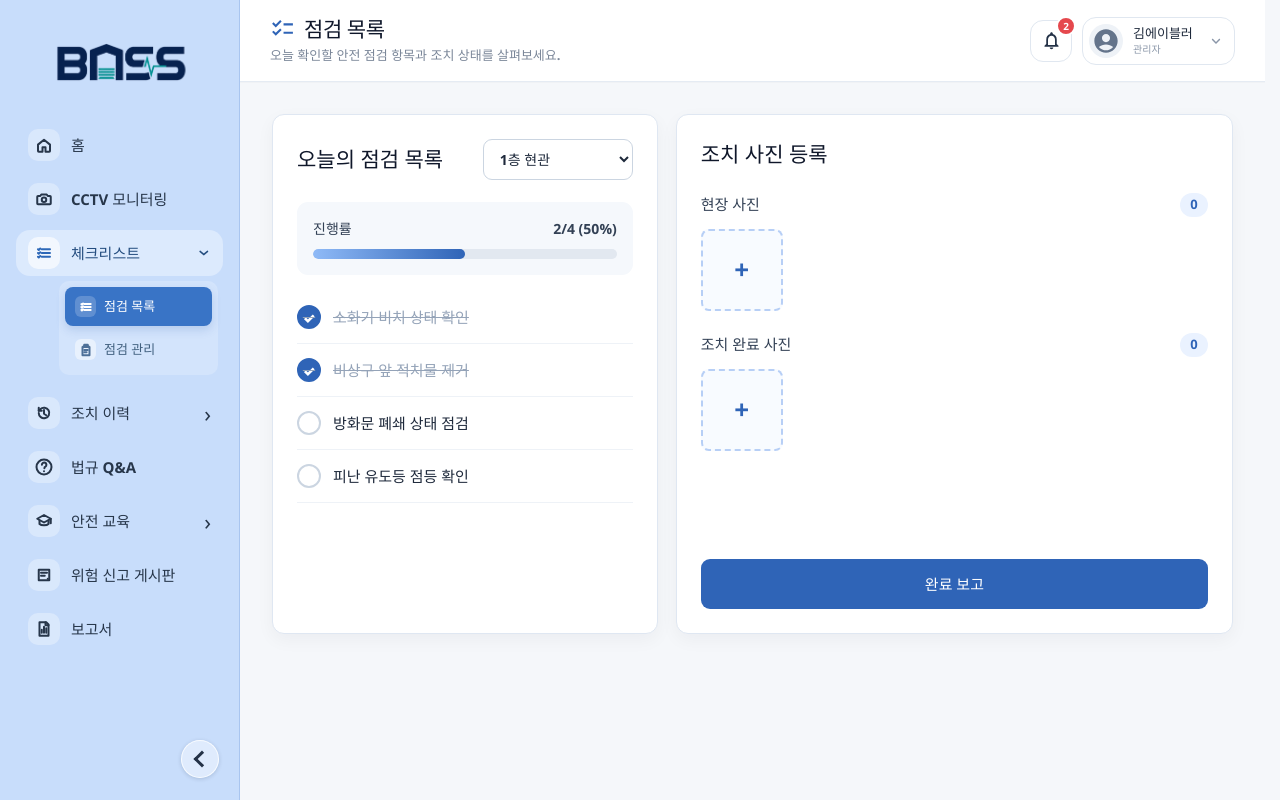
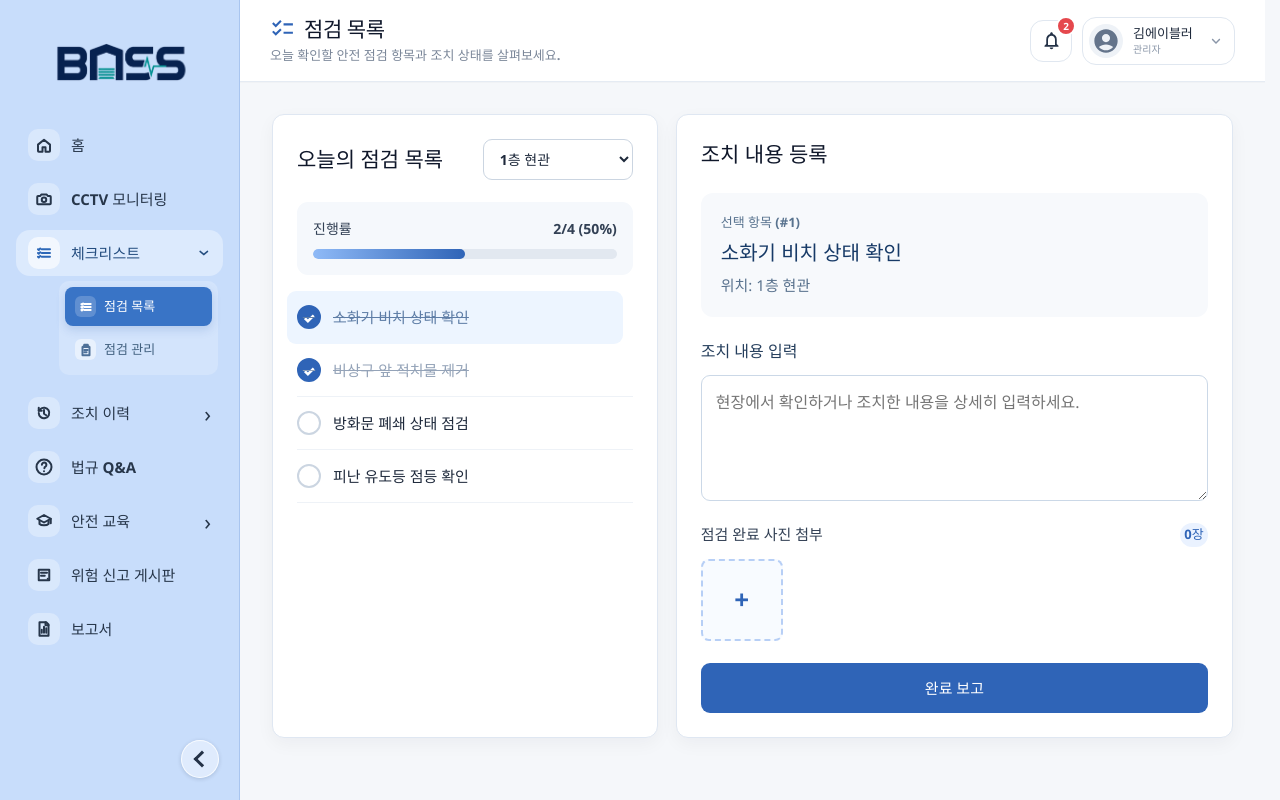
Before and after one commit to aivle-team03/frontend, a React (Vite) app: page /checklists in a window 1280 px wide. Built offline with nearby package versions, Linux system fonts and the light colour scheme; a web font is replaced by a local one.

Commit message:
체크리스트 점검내용 추가

```diff
--- a/src/pages/ChecklistPage.jsx
+++ b/src/pages/ChecklistPage.jsx
@@ -6,16 +6,22 @@ import '../styles/checklist.css'
 function ChecklistPage() {
   const [dataByLocation, setDataByLocation] = useState(CHECKLIST_MOCK_DATA)
   const [selectedLocation, setSelectedLocation] = useState(Object.keys(CHECKLIST_MOCK_DATA)[0])
-  const [beforeImages, setBeforeImages] = useState([])
-  const [afterImages, setAfterImages] = useState([])
+  const [selectedTaskId, setSelectedTaskId] = useState(CHECKLIST_MOCK_DATA[Object.keys(CHECKLIST_MOCK_DATA)[0]][0]?.id)
+  const [actionRecords, setActionRecords] = useState({})
   const [selectedImage, setSelectedImage] = useState(null)
-  const beforeInputRef = useRef(null)
-  const afterInputRef = useRef(null)
+  const photoInputRef = useRef(null)
 
   const currentTasks = dataByLocation[selectedLocation] ?? []
+  const selectedTask = currentTasks.find((task) => task.id === selectedTaskId) ?? currentTasks[0]
+  const selectedAction = actionRecords[selectedTask?.id] ?? { content: '', images: [] }
   const completedCount = currentTasks.filter((task) => task.completed).length
   const totalCount = currentTasks.length
   const progressPercent = totalCount ? Math.round((completedCount / totalCount) * 100) : 0
+
+  const selectLocation = (location) => {
+    setSelectedLocation(location)
+    setSelectedTaskId(dataByLocation[location]?.[0]?.id)
+  }
 
   const toggleTask = (taskId) => {
     setDataByLocation((currentData) => ({
@@ -26,23 +32,30 @@ function ChecklistPage() {
     }))
   }
 
-  const handleFileChange = (event, setImages) => {
+  const updateSelectedAction = (patch) => {
+    if (!selectedTask) return
+    setActionRecords((current) => ({
+      ...current,
+      [selectedTask.id]: { content: '', images: [], ...current[selectedTask.id], ...patch },
+    }))
+  }
+
+  const handleFileChange = (event) => {
     const files = Array.from(event.target.files ?? [])
-
     files.forEach((file) => {
       const reader = new FileReader()
       reader.onloadend = () => {
-        setImages((currentImages) => [...currentImages, reader.result])
+        setActionRecords((current) => {
+          const record = current[selectedTask.id] ?? { content: '', images: [] }
+          return { ...current, [selectedTask.id]: { ...record, images: [...record.images, reader.result] } }
+        })
       }
       reader.readAsDataURL(file)
     })
-
     event.target.value = ''
   }
 
-  const deleteImage = (index, setImages) => {
-    setImages((currentImages) => currentImages.filter((_, imageIndex) => imageIndex !== index))
-  }
+  const deleteImage = (index) => updateSelectedAction({ images: selectedAction.images.filter((_, imageIndex) => imageIndex !== index) })
 
   return (
     <section className="checklist-page">
@@ -50,117 +63,58 @@ function ChecklistPage() {
         <article className="checklist-card">
           <div className="checklist-card-header">
             <h2>오늘의 점검 목록</h2>
-            <select
-              value={selectedLocation}
-              onChange={(event) => setSelectedLocation(event.target.value)}
-            >
-              {Object.keys(dataByLocation).map((location) => (
-                <option key={location} value={location}>
-                  {location}
-                </option>
-              ))}
+            <select value={selectedLocation} onChange={(event) => selectLocation(event.target.value)}>
+              {Object.keys(dataByLocation).map((location) => <option key={location} value={location}>{location}</option>)}
             </select>
           </div>
 
           <div className="checklist-progress">
-            <div>
-              <strong>진행률</strong>
-              <span>
-                {completedCount}/{totalCount} ({progressPercent}%)
-              </span>
-            </div>
-            <div className="progress-track">
-              <span style={{ width: `${progressPercent}%` }} />
-            </div>
+            <div><strong>진행률</strong><span>{completedCount}/{totalCount} ({progressPercent}%)</span></div>
+            <div className="progress-track"><span style={{ width: `${progressPercent}%` }} /></div>
           </div>
 
           <div className="task-list">
             {currentTasks.map((task) => (
-              <button
-                className={task.completed ? 'task-item is-completed' : 'task-item'}
-                key={task.id}
-                type="button"
-                onClick={() => toggleTask(task.id)}
-              >
-                <span className="task-check">{task.completed && '✓'}</span>
+              <div className={`task-item${task.completed ? ' is-completed' : ''}${task.id === selectedTask?.id ? ' is-selected' : ''}`} key={task.id} role="button" tabIndex={0} onClick={() => setSelectedTaskId(task.id)} onKeyDown={(event) => { if (event.key === 'Enter' || event.key === ' ') setSelectedTaskId(task.id) }}>
+                <button className="task-check" type="button" aria-label={`${task.text} 완료 처리`} onClick={(event) => { event.stopPropagation(); toggleTask(task.id) }}>{task.completed && '✓'}</button>
                 <span>{task.text}</span>
-              </button>
+              </div>
             ))}
           </div>
         </article>
 
         <article className="checklist-card action-card">
-          <h2>조치 사진 등록</h2>
-          <ImageUploadSection
-            count={beforeImages.length}
-            inputRef={beforeInputRef}
-            label="현장 사진"
-            images={beforeImages}
-            onAdd={(event) => handleFileChange(event, setBeforeImages)}
-            onDelete={(index) => deleteImage(index, setBeforeImages)}
-            onPreview={setSelectedImage}
-          />
-          <ImageUploadSection
-            count={afterImages.length}
-            inputRef={afterInputRef}
-            label="조치 완료 사진"
-            images={afterImages}
-            onAdd={(event) => handleFileChange(event, setAfterImages)}
-            onDelete={(index) => deleteImage(index, setAfterImages)}
-            onPreview={setSelectedImage}
-          />
-          <button className="submit-action-button" type="button">
-            완료 보고
-          </button>
+          <h2>조치 내용 등록</h2>
+          {selectedTask ? <>
+            <div className="selected-task-summary">
+              <span>선택 항목 (#{selectedTask.id})</span>
+              <strong>{selectedTask.text}</strong>
+              <p>위치: {selectedLocation}</p>
+            </div>
+            <label className="action-content-field">
+              <strong>조치 내용 입력</strong>
+              <textarea value={selectedAction.content} onChange={(event) => updateSelectedAction({ content: event.target.value })} placeholder="현장에서 확인하거나 조치한 내용을 상세히 입력하세요." />
+            </label>
+            <ImageUploadSection count={selectedAction.images.length} images={selectedAction.images} inputRef={photoInputRef} onAdd={handleFileChange} onDelete={deleteImage} onPreview={setSelectedImage} />
+          </> : <p className="no-selected-task">점검 항목을 선택해 주세요.</p>}
+          <button className="submit-action-button" type="button">완료 보고</button>
         </article>
       </div>
 
-      {selectedImage && (
-        <div className="image-modal" role="presentation" onClick={() => setSelectedImage(null)}>
-          <img src={selectedImage} alt="업로드 이미지 확대 보기" />
-        </div>
-      )}
+      {selectedImage && <div className="image-modal" role="presentation" onClick={() => setSelectedImage(null)}><img src={selectedImage} alt="첨부 이미지 크게 보기" /></div>}
     </section>
   )
 }
 
-function ImageUploadSection({ count, images, inputRef, label, onAdd, onDelete, onPreview }) {
-  return (
-    <div className="upload-section">
-      <div className="upload-label">
-        <strong>{label}</strong>
-        <span>{count}</span>
-      </div>
-      <div className="photo-grid">
-        {images.map((image, index) => (
-          <div className="photo-preview" key={`${label}-${index}`}>
-            <button type="button" onClick={() => onPreview(image)}>
-              <img src={image} alt={`${label} ${index + 1}`} />
-            </button>
-            <button
-              className="delete-photo-button"
-              type="button"
-              aria-label="사진 삭제"
-              onClick={() => onDelete(index)}
-            >
-              <CloseIcon fontSize="inherit" />
-            </button>
-          </div>
-        ))}
-        <input
-          ref={inputRef}
-          type="file"
-          multiple
-          accept="image/*"
-          hidden
-          onChange={onAdd}
-        />
-        <button className="add-photo-button" type="button" onClick={() => inputRef.current?.click()}>
-          +
-        </button>
-      </div>
+function ImageUploadSection({ count, images, inputRef, onAdd, onDelete, onPreview }) {
+  return <div className="upload-section">
+    <div className="upload-label"><strong>점검 완료 사진 첨부</strong><span>{count}장</span></div>
+    <div className="photo-grid">
+      {images.map((image, index) => <div className="photo-preview" key={image}><button type="button" onClick={() => onPreview(image)}><img src={image} alt={`점검 완료 사진 ${index + 1}`} /></button><button className="delete-photo-button" type="button" aria-label="사진 삭제" onClick={() => onDelete(index)}><CloseIcon fontSize="inherit" /></button></div>)}
+      <input ref={inputRef} type="file" multiple accept="image/*" hidden onChange={onAdd} />
+      <button className="add-photo-button" type="button" aria-label="사진 첨부" onClick={() => inputRef.current?.click()}>+</button>
     </div>
-  )
+  </div>
 }
 
 export default ChecklistPage
--- a/src/styles/checklist.css
+++ b/src/styles/checklist.css
@@ -126,8 +126,79 @@
   background: #2f64b7;
 }
 
+.task-item.is-selected {
+  margin: 0 -10px;
+  padding: 14px 10px;
+  border-bottom-color: transparent;
+  border-radius: 9px;
+  color: #1d4f91;
+  background: #edf5ff;
+}
+
+.task-item.is-selected.is-completed { color: #5e7da6; }
+
+.task-check {
+  padding: 0;
+  background: transparent;
+  cursor: pointer;
+}
+
 .action-card {
   gap: 22px;
+}
+
+.selected-task-summary {
+  display: grid;
+  gap: 6px;
+  padding: 20px;
+  border-radius: 12px;
+  background: #f7f9fc;
+}
+
+.selected-task-summary span {
+  color: #59738f;
+  font-size: 13px;
+  font-weight: 750;
+}
+
+.selected-task-summary strong {
+  color: #173a67;
+  font-size: 20px;
+}
+
+.selected-task-summary p {
+  margin: 0;
+  color: #58718d;
+  font-size: 15px;
+}
+
+.action-content-field {
+  display: grid;
+  gap: 12px;
+  color: #263f5d;
+  font-size: 16px;
+}
+
+.action-content-field textarea {
+  min-height: 126px;
+  resize: vertical;
+  padding: 14px;
+  border: 1px solid #cbd8e7;
+  border-radius: 9px;
+  outline: 0;
+  color: #334d6a;
+  font: inherit;
+  line-height: 1.5;
+}
+
+.action-content-field textarea:focus {
+  border-color: #78a8e6;
+  box-shadow: 0 0 0 3px rgba(75, 133, 207, .12);
+}
+
+.no-selected-task {
+  color: #71839a;
+  text-align: center;
 }
 
 .upload-section {
```
